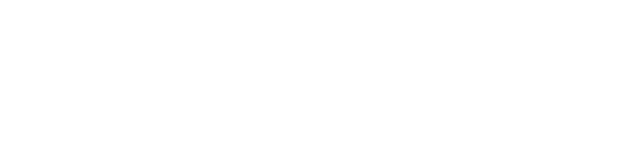
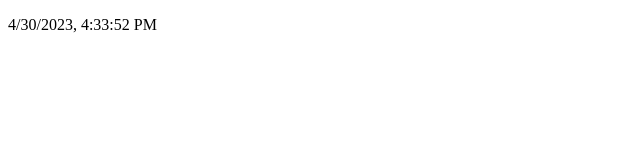
Before and after one commit to acciojob/clock-TarunVanshkar, a website: page main.html in a window 1280 px wide. Shown: the whole page, without its empty margins (0-640 px from the left). Drawn offline with Linux system fonts and the light colour scheme.

Commit message:
created a submission

```diff
--- a/main.html
+++ b/main.html
@@ -5,7 +5,7 @@
 <head>
 	<link rel="stylesheet" href="styles.css">
 </head>
-
+	<p id="timer"></p>
 <body>
 	<!-- the entire body must be written by student -->
     <script type="text/javascript" src="./script.js">
--- a/script.js
+++ b/script.js
@@ -1 +1,40 @@
 //your JS code here. If required.
+const p = document.getElementById("timer");
+
+// p.innerText = new Date().toLocaleString();
+    //    OR
+
+function getTime(){
+    const time = new Date();
+    let dayString = `${time.getMonth()+1}/${time.getDate()}/${time.getFullYear()}`;
+    // console.log(dayString)
+
+    let hour = time.getHours();
+    let timeString="";
+
+    if(hour >=12)
+    {
+        if(hour === 12)
+        {
+            timeString = `${hour}:${time.getMinutes()}:${time.getSeconds()} PM`;
+        }
+        else
+        {
+            hour -= 12;
+            timeString = `${hour}:${time.getMinutes()}:${time.getSeconds()} PM`;
+        }
+    }
+    else
+    {
+        timeString = `${hour}:${time.getMinutes()}:${time.getSeconds()} AM`;
+    }
+    // console.log(timeString)
+    return dayString +", "+ timeString;
+}
+
+function timer()
+{
+    p.innerText = getTime();
+}
+
+setInterval(timer, 1000);    // function call at every second
```
